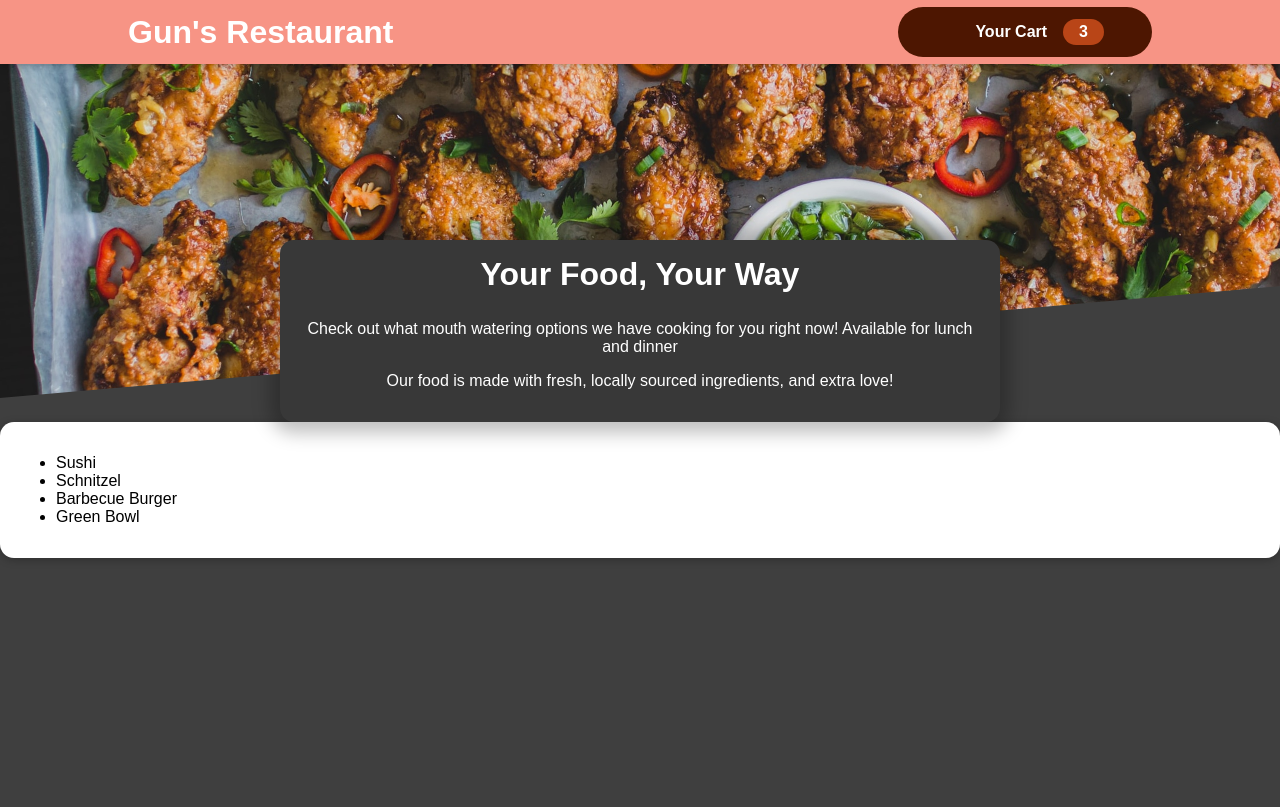
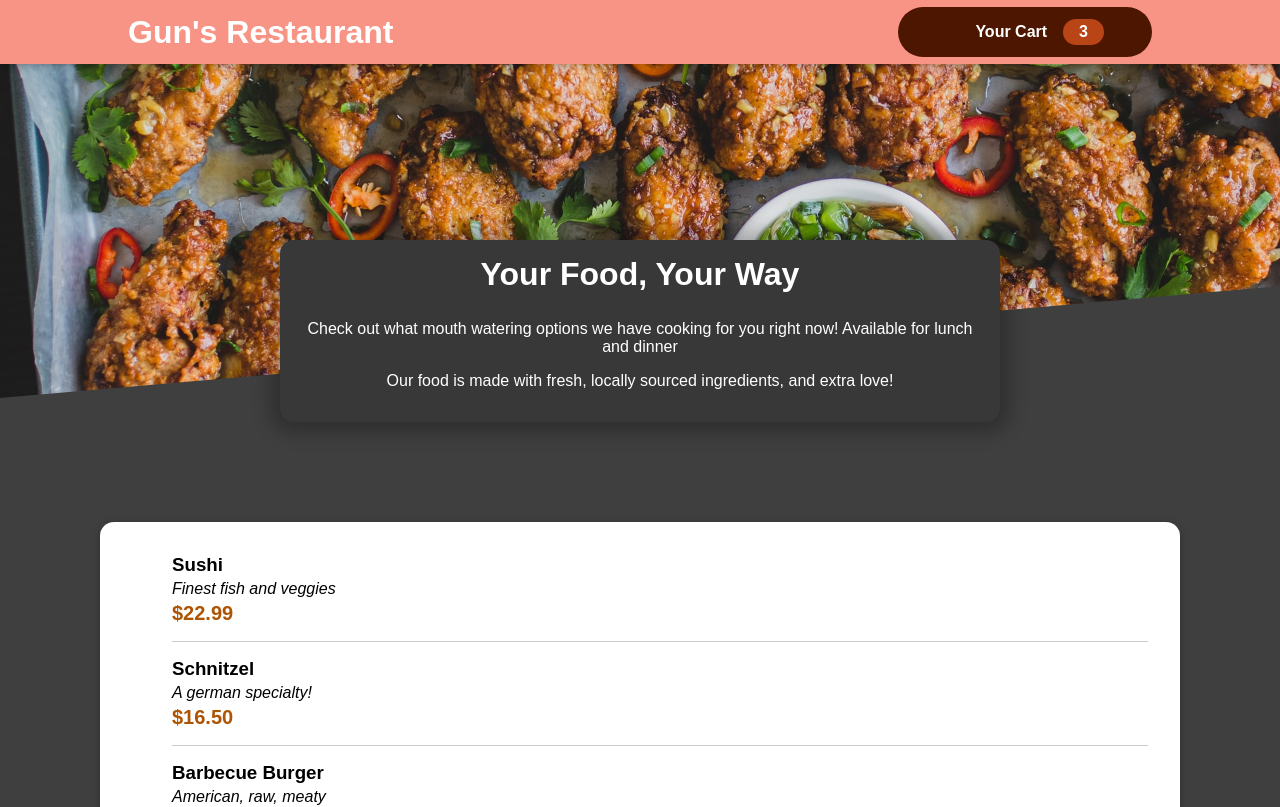
Before and after one commit to gunnarsikorski/guns-food, a React (Create React App) app: page / in a window 1280 px wide. Shown: the top 807 px of the page. Built offline with nearby package versions, Linux system fonts and the light colour scheme; some icons are missing.

Commit message:
Passing dummy data to MealItem through props

```diff
--- a/src/components/Meals/AvailableMeals.js
+++ b/src/components/Meals/AvailableMeals.js
@@ -1,6 +1,7 @@
 import React from 'react';
-import classes from './AvailableMeals.Module.css'
-import Card from '../UI/Card'
+import classes from './AvailableMeals.Module.css';
+import Card from '../UI/Card';
+import MealItem from './MealItem/MealItem';
 
 const DUMMY_MEALS = [
 	{
@@ -30,7 +31,14 @@
 ];
 
 const AvailableMeals = () => {
-	const mealList = DUMMY_MEALS.map((meal) => <li>{meal.name}</li>);
+	const mealList = DUMMY_MEALS.map((meal) => (
+		<MealItem
+			key={meal.id}
+			name={meal.name}
+			description={meal.description}
+			price={meal.price}
+		/>
+	));
 
 	return (
 		<>
--- /dev/null
+++ b/src/components/Meals/MealItem/MealItem.js
@@ -0,0 +1,22 @@
+import React from 'react';
+import classes from './MealItem.module.css';
+
+const MealItem = (props) => {
+
+    const price = `$${props.price.toFixed(2)}`
+
+	return (
+		<li className={classes.meal}>
+			<div>
+				<h3>{props.name}</h3>
+                <div className={classes.description}>{props.description}</div>
+                <div className={classes.price}>{price}</div>
+			</div>
+			<div>
+
+            </div>
+		</li>
+	);
+};
+
+export default MealItem;
--- /dev/null
+++ b/src/components/Meals/MealItem/MealItem.module.css
@@ -0,0 +1,22 @@
+.meal {
+  display: flex;
+  justify-content: space-between;
+  margin: 1rem;
+  padding-bottom: 1rem;
+  border-bottom: 1px solid #ccc;
+}
+
+.meal h3 {
+  margin: 0 0 0.25rem 0;
+}
+
+.description {
+  font-style: italic;
+}
+
+.price {
+  margin-top: 0.25rem;
+  font-weight: bold;
+  color: #ad5502;
+  font-size: 1.25rem;
+}
--- a/src/components/UI/Card.module.css
+++ b/src/components/UI/Card.module.css
@@ -1,5 +1,6 @@
 .card {
   padding: 1rem;
+  margin: 100px;
   box-shadow: 0 2px 8px rgba(0, 0, 0, 0.25);
   border-radius: 14px;
   background-color: white;
```
Also changed, not shown: src/components/Meals/MealItem/MealItemForm.js (added).
